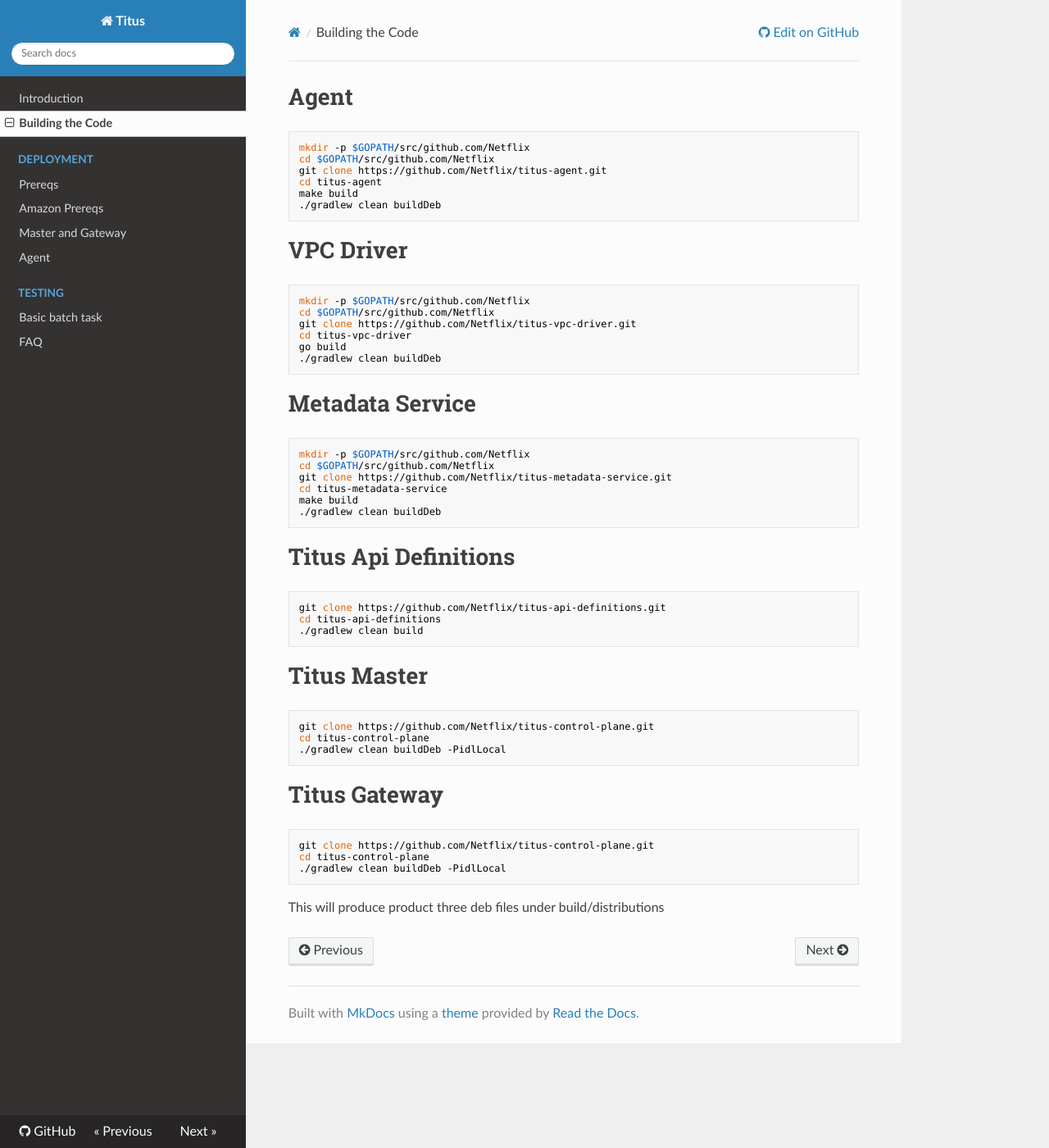
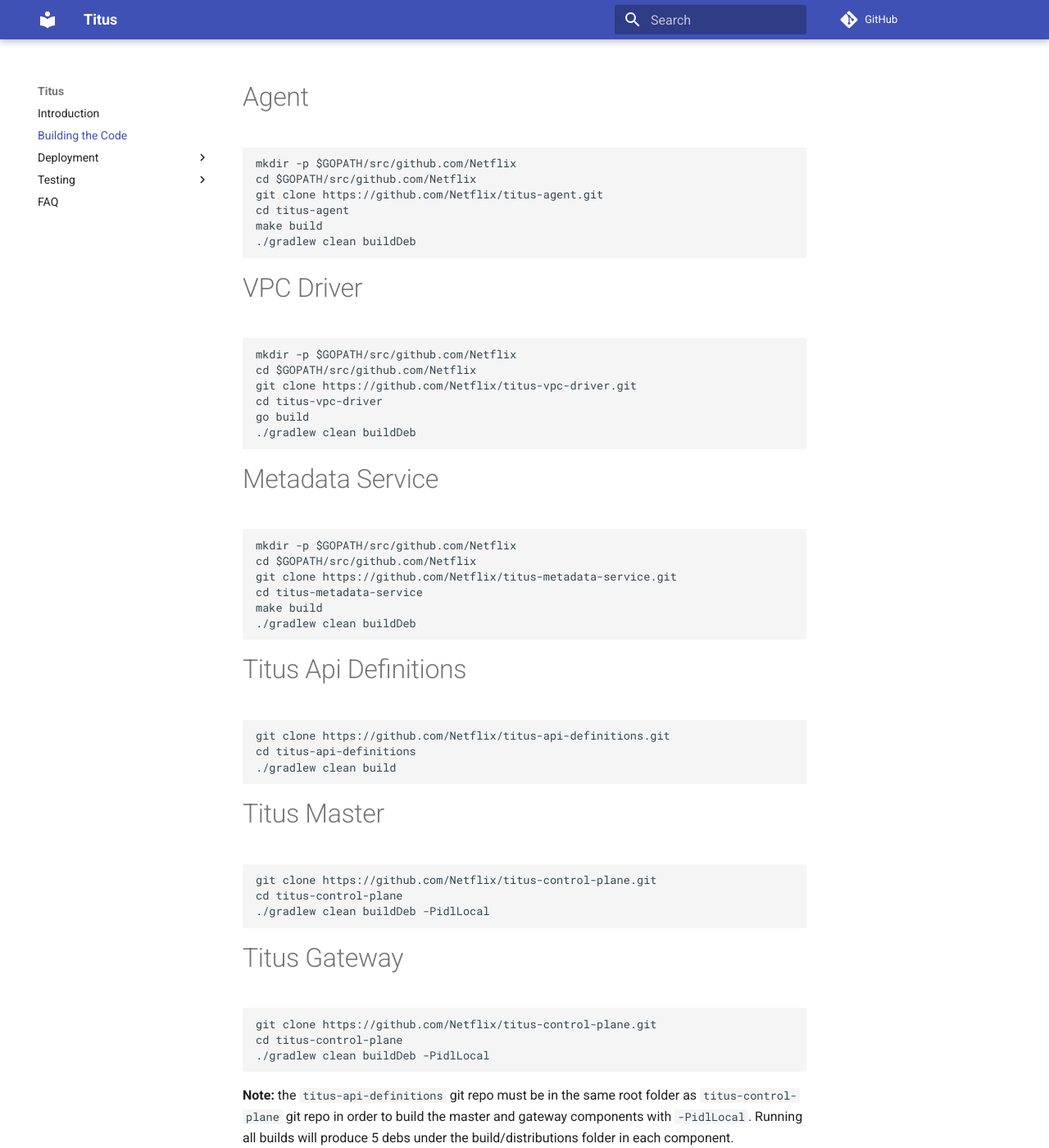
Before and after one commit to Netflix/titus, an MkDocs documentation site: the page built from docs/docs/build.md, in a window 1280 px wide and 1400 px high. Shown: the whole window at 82% size. Built offline with MkDocs 1.6.1 and Material for MkDocs 9.7.7, drawn with Linux system fonts in a browser that asks for light colours; nearby versions of some CDN libraries; comment, search, counter and statistics services are not loaded; old or Windows-style settings are respelled for this version of MkDocs; some of the changed text lies outside the part shown.

Commit message:
update theme

````diff
--- a/docs/docs/build.md
+++ b/docs/docs/build.md
@@ -50,4 +50,5 @@
 ./gradlew clean buildDeb -PidlLocal
 ```
 
-This will produce product three deb files under build/distributions
+**Note:** the `titus-api-definitions` git repo must be in the same root folder as `titus-control-plane` git repo in order to build the master and gateway components with `-PidlLocal`.
+Running all builds will produce 5 debs under the build/distributions folder in each component.
--- a/docs/mkdocs.yml
+++ b/docs/mkdocs.yml
@@ -13,4 +13,4 @@
 - 'Testing':
   - 'Basic batch task': test/batch.md
 - 'FAQ': faq.md
-theme: readthedocs
+theme: material
````
Also changed, not shown: docs/docs/index.md (+1 -0 lines).
